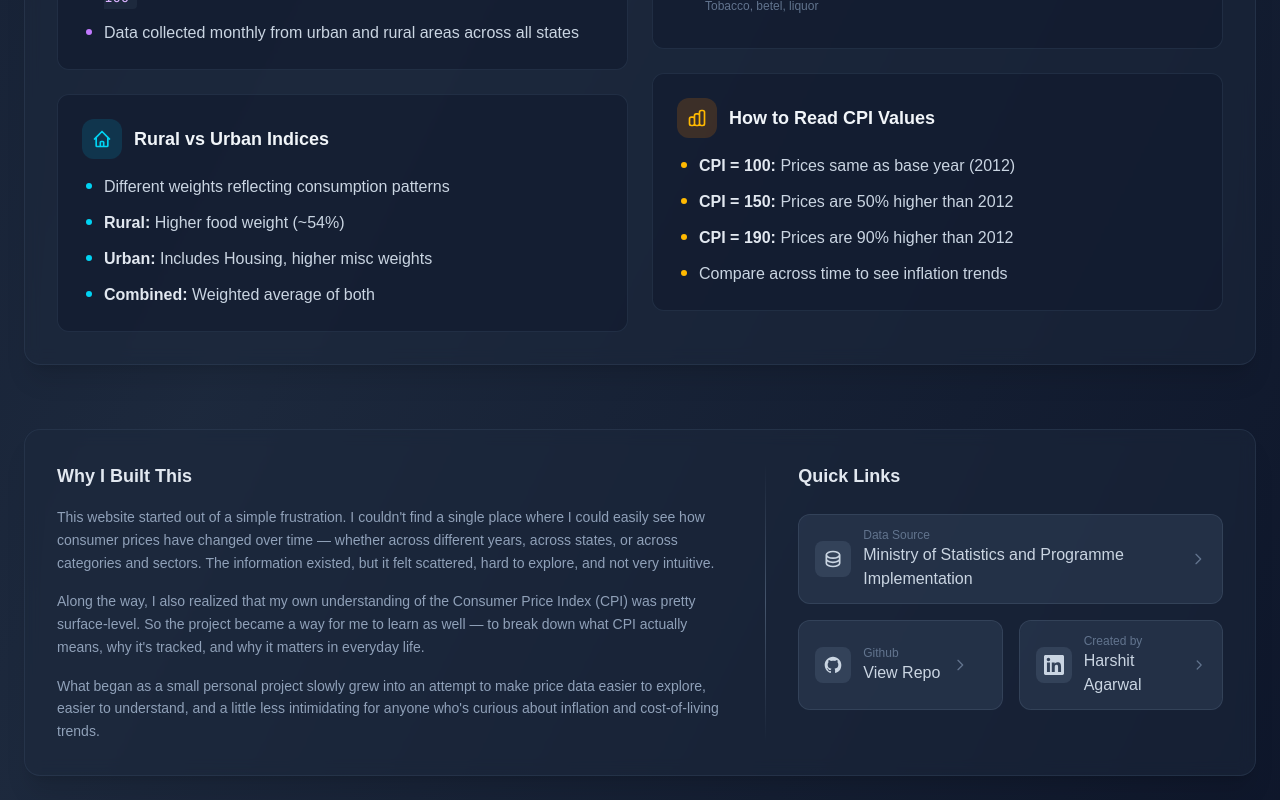
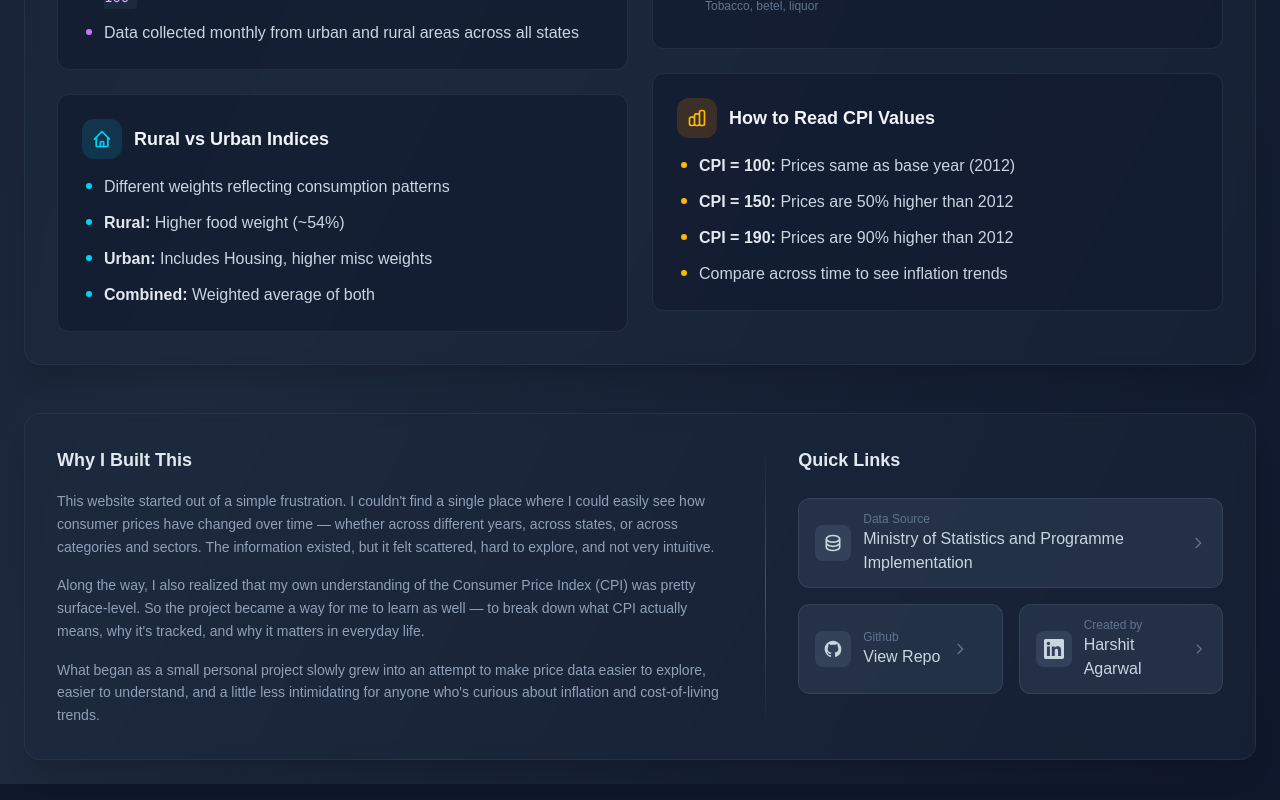
Before and after one commit to harshit-agarwal7/consumer-price-index, a Next.js app: page / in a window 1280 px wide. Shown: the part 1780-2580 px from the top of the page. Built offline with nearby package versions, Linux system fonts and the light colour scheme.

Commit message:
Adjust gap between the educational content section and the footer

```diff
--- a/app/page.tsx
+++ b/app/page.tsx
@@ -415,7 +415,7 @@ export default function Home() {
         <CPIEducation />
 
         {/* Footer */}
-        <footer className="mt-10 md:mt-16">
+        <footer className="mt-8 md:mt-12">
           <div className="bg-slate-800/50 backdrop-blur-sm rounded-2xl border border-slate-700/50 p-6 md:p-8 shadow-xl">
             <div className="flex flex-col lg:flex-row gap-8">
               {/* Story Section - Left */}
```
